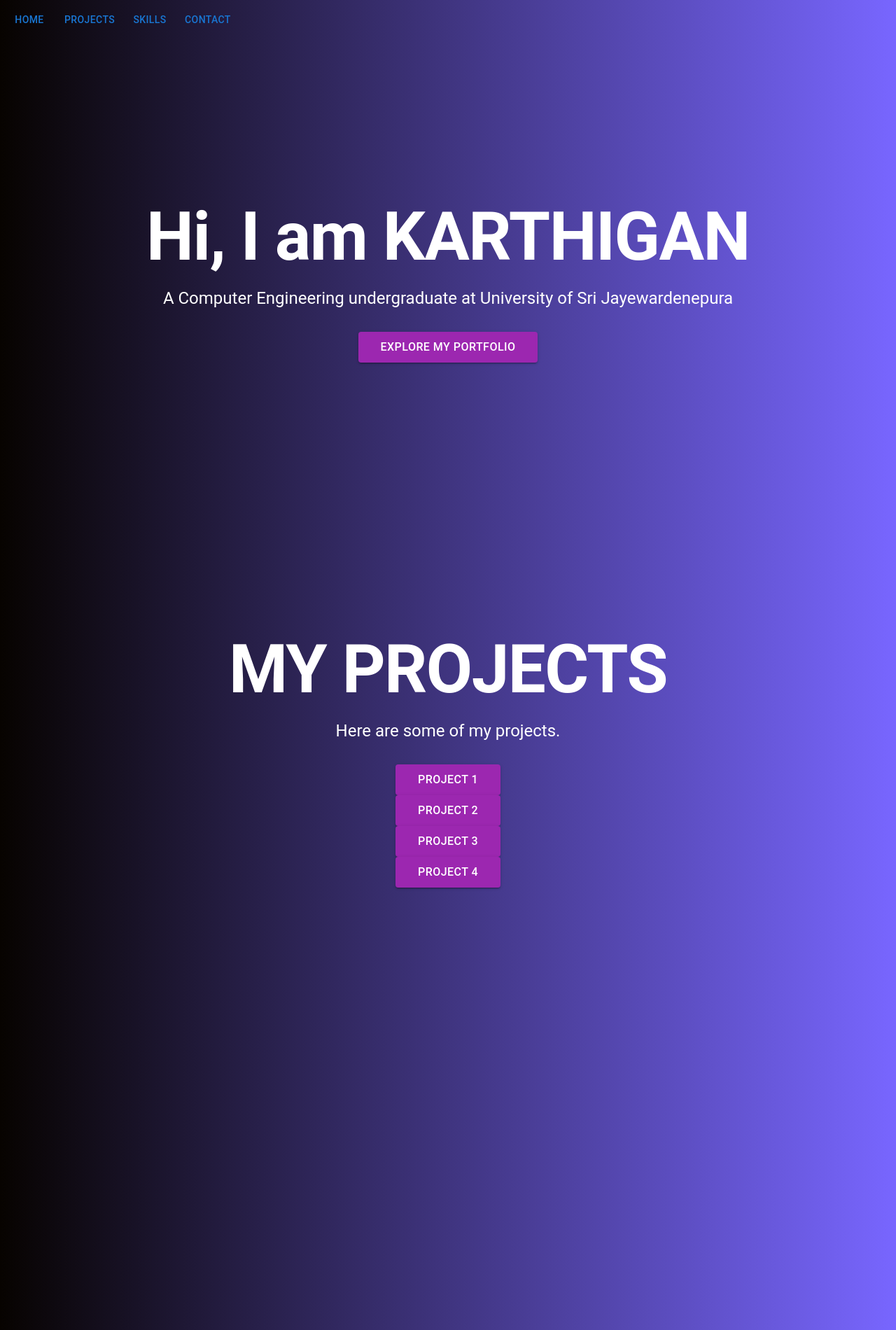
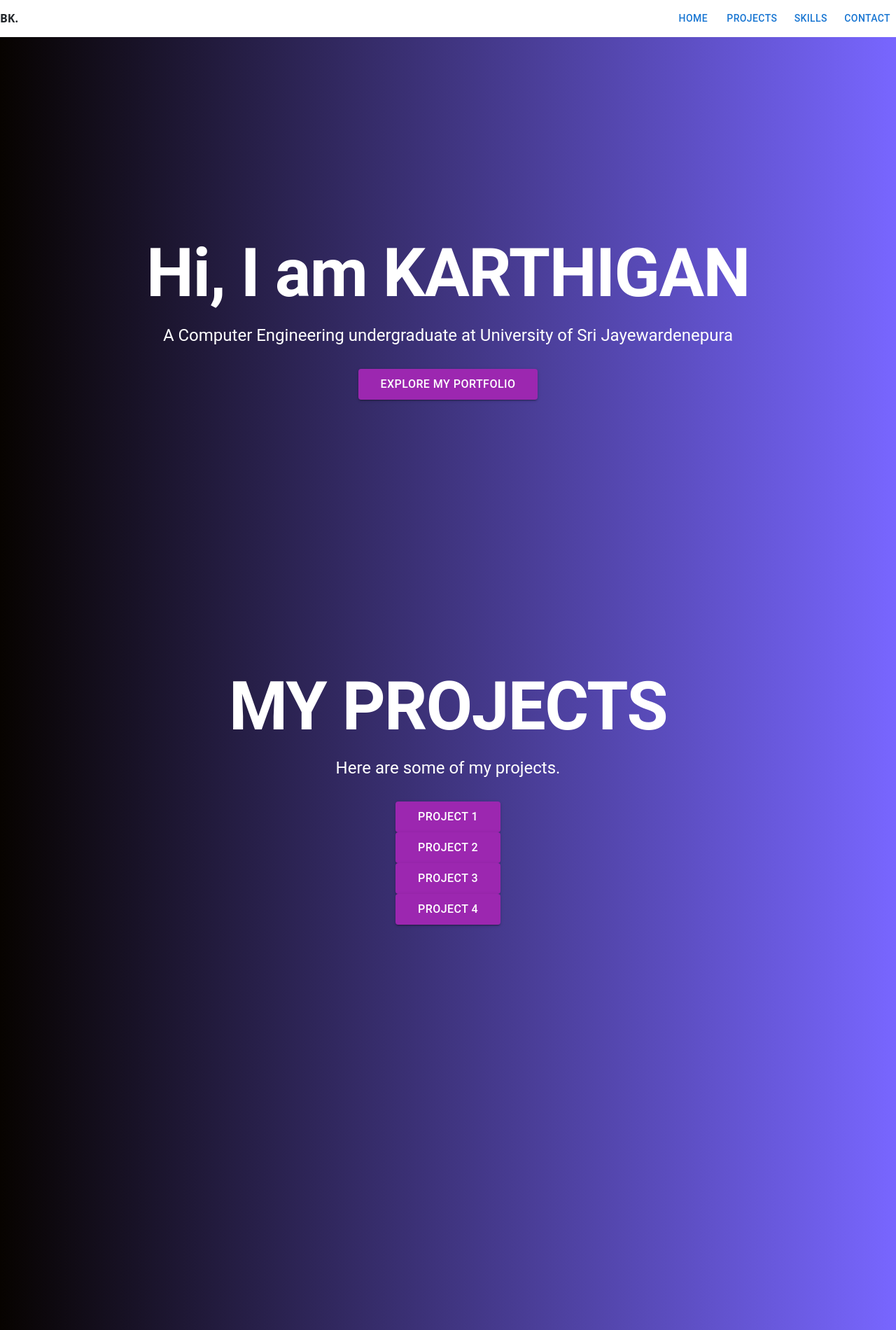
Before and after one commit to cypher2k22/portfolio, a React (Vite) app: page / in a window 1280 px wide. Shown: the top 1900 px of the page at 70% size. Built offline with nearby package versions, Linux system fonts and the light colour scheme.

Commit message:
feat: rebuild portfolio for software engineering profile

```diff
--- a/src/App.jsx
+++ b/src/App.jsx
@@ -1,45 +1,30 @@
-import { Button } from "@mui/material";
+import { Button, Stack } from "@mui/material";
 import Home from "./Home";
 import Projects from "./Projects";
 import Skills from "./Skills";
 import Contact from "./assets/Contact";
-import FloatingActionButtons from "./assets/FloatingActionButtons";
 
 function App() {
-
-  const scrollTo = (id) => {
-    document.getElementById(id)?.scrollIntoView({ behavior: "smooth" });
-  };
+  const scrollTo = (id) => document.getElementById(id)?.scrollIntoView({ behavior: "smooth" });
 
   return (
-    <>
-      {/* Navbar */}
-      <nav style={{ display: "flex", gap: "10px", padding: "10px", position: "fixed", top: 0, width: "100%", zIndex: 1000 }}>
-        <Button onClick={() => scrollTo("home")}>HOME</Button>
-        <Button onClick={() => scrollTo("projects")}>PROJECTS</Button>
-        <Button onClick={() => scrollTo("skills")}>SKILLS</Button>
-        <Button onClick={() => scrollTo("contact")}>CONTACT</Button>
-      </nav>
+    <div className="app">
+      <header className="navbar">
+        <strong className="brand">BK<span>.</span></strong>
+        <Stack direction="row" spacing={1}>
+          {["home", "projects", "skills", "contact"].map((id) => (
+            <Button key={id} onClick={() => scrollTo(id)}>{id}</Button>
+          ))}
+        </Stack>
+      </header>
 
-      {/* Sections */}
-      <div id="home">
-        <Home />
-      </div>
-
-      <div id="projects">
-        <Projects />
-      </div>
-
-      <div id="skills">
-        <Skills />
-      </div>
-
-      <div id="contact">
-        <Contact />
-      </div>
-
-      <FloatingActionButtons />
-    </>
+      <main>
+        <section id="home"><Home onProjects={() => scrollTo("projects")} /></section>
+        <section id="projects"><Projects /></section>
+        <section id="skills"><Skills /></section>
+        <section id="contact"><Contact /></section>
+      </main>
+    </div>
   );
 }
 
```
